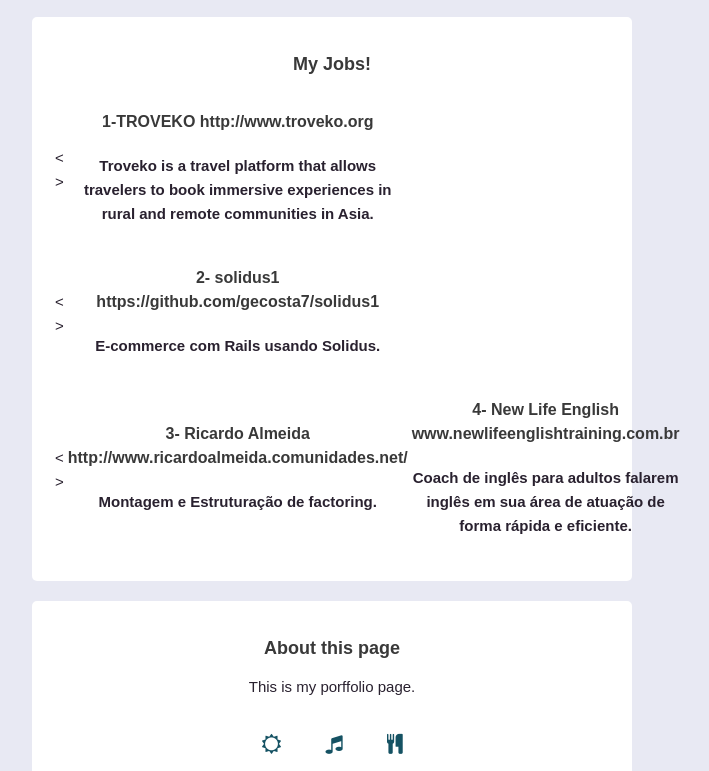
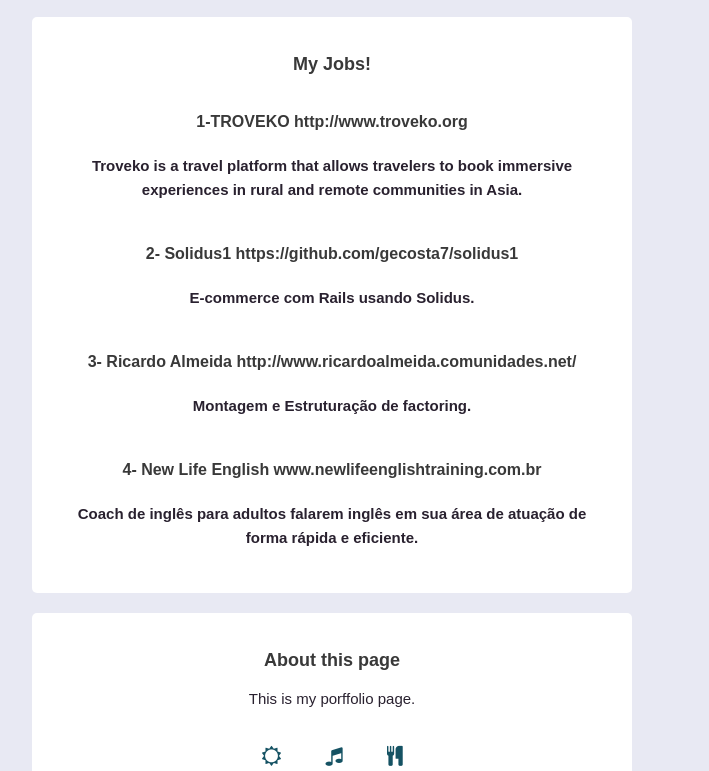
Before and after one commit to gecosta7/profile, a plain HTML site: page index.html in a window 1280 px wide. Shown: the part 496-1267 px from the top of the page, without its empty margins (308-1017 px from the left). Drawn offline with Linux system fonts and the light colour scheme.

Commit message:
update 3 e 4
update 3 e 4

```diff
--- a/index.html
+++ b/index.html
@@ -36,9 +36,6 @@
         <tbody>
           <tr>
             <td>
-              < >
-            </td>
-            <td>
               <h3>1-TROVEKO http://www.troveko.org</h3>
               <h4> Troveko is a travel platform that allows travelers to book immersive experiences
                 in rural and remote communities in Asia.</h4>
@@ -47,28 +44,24 @@
 
           <tr>
             <td>
-              < >
-            </td>
-            <td>
-              <h3>2- solidus1 https://github.com/gecosta7/solidus1</h3>
+              <h3>2- Solidus1 https://github.com/gecosta7/solidus1</h3>
               <h4>E-commerce com Rails usando Solidus.</h4>
             </td>
           </tr>
 
           <tr>
             <td>
-              < >
-            </td>
-            <td>
               <h3>3- Ricardo Almeida http://www.ricardoalmeida.comunidades.net/</h3>
               <h4>Montagem e Estruturação de factoring.</h4>
             </td>
+          </tr>
+
+          <tr>
             <td>
               <h3>4- New Life English www.newlifeenglishtraining.com.br</h3>
               <h4>Coach de inglês para adultos falarem inglês em sua área de atuação de forma rápida e eficiente.</h4>
             </td>
           </tr>
-
 
         </tbody>
       </table>
```
